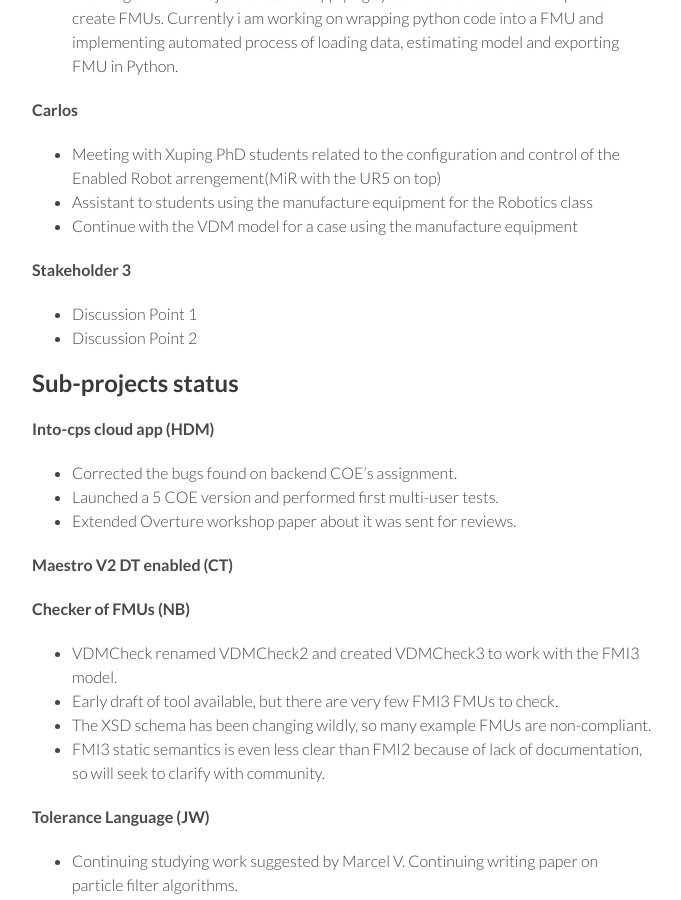
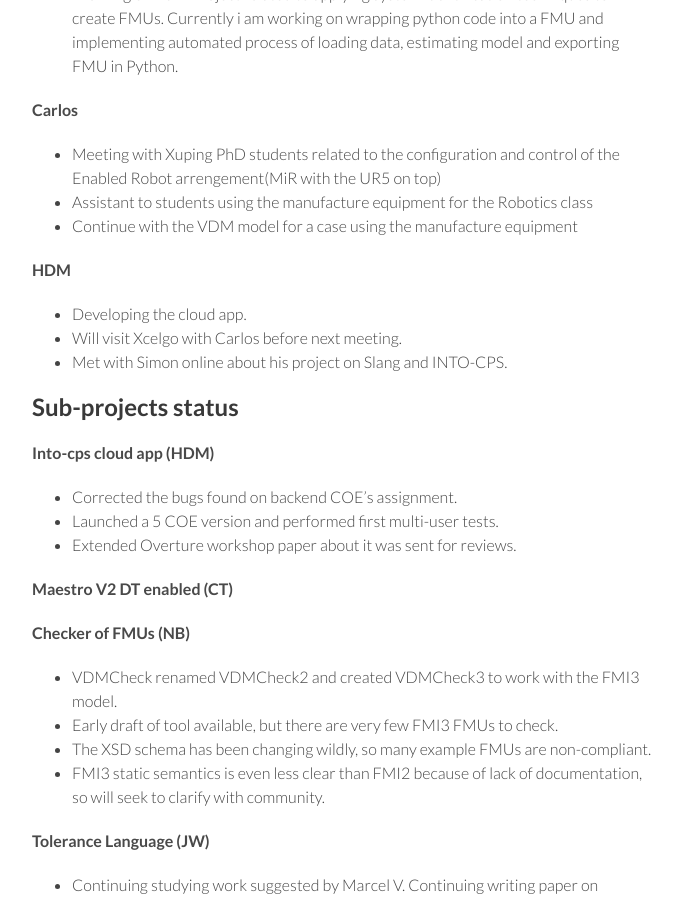
Before and after one commit to digitaltwincentre/digitaltwincentre.github.io, a Jekyll site: the page built from _biweeklies/Biweekly-9.md, in a window 1280 px wide and 900 px high, scrolled down 1174 px. Shown: the whole window, without its empty margins (418-1099 px from the left). Built offline with Jekyll 4.4.1, drawn with Linux system fonts in a browser that asks for light colours; nearby versions of some CDN libraries.

Commit message:
Update Biweekly-9.md

```diff
--- a/_biweeklies/Biweekly-9.md
+++ b/_biweeklies/Biweekly-9.md
@@ -49,9 +49,10 @@ private information must be stored elsewhere.  -->
 * Assistant to students using the manufacture equipment for the Robotics class
 * Continue with the VDM model for a case using the manufacture equipment
 
-#### Stakeholder 3
-* Discussion Point 1
-* Discussion Point 2
+#### HDM
+* Developing the cloud app.
+* Will visit Xcelgo with Carlos before next meeting.
+* Met with Simon online about his project on Slang and INTO-CPS.
 
 
 ## Sub-projects status
```
